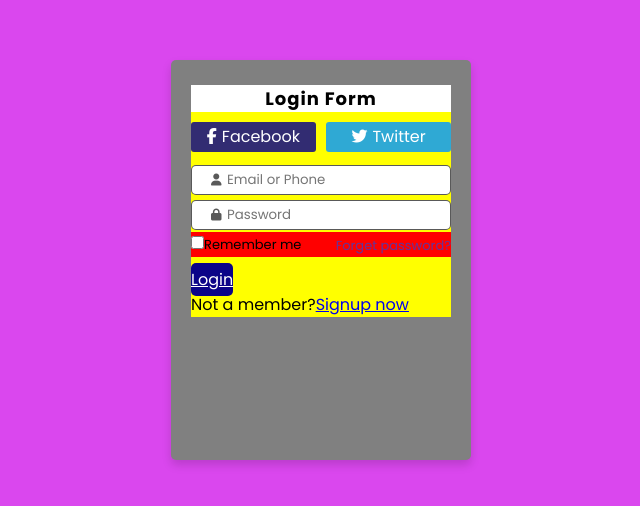
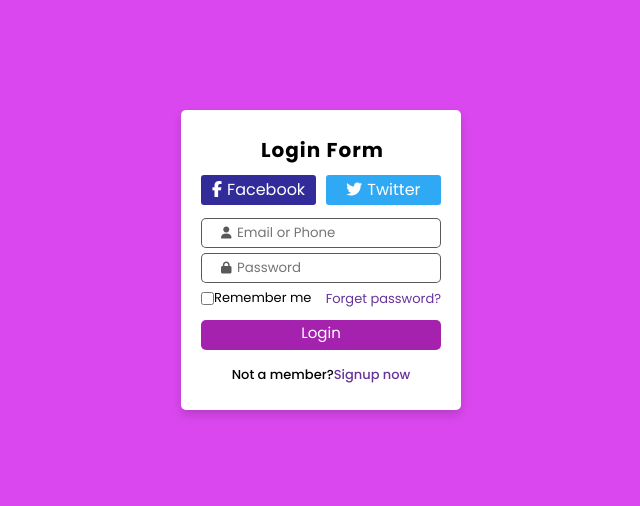
Before and after one commit to Ibra-him-elgharras/Template-27, a plain HTML site: page index.html in a window 1280 px wide. Shown: the part 140-646 px from the top of the page, without its empty margins (319-959 px from the left). Drawn offline with Linux system fonts and the light colour scheme.

Commit message:
finished

```diff
--- a/CSS/style.css
+++ b/CSS/style.css
@@ -17,24 +17,19 @@ body{
 }
 
 .container{
-    background: gray;
-    width: 300px;
-    height: 400px;
+    background: #ffffff;
+    width: 280px;
+    height: 300px;
     padding: 25px 20px;
     border-radius: 5px;
     box-shadow: 0 5px 10px rgba(0, 0, 0, 0.15);
 }
 
-.container form{
-    background: yellow;
-}
-
-.container form .title{
-    width: 100%;
-    font-size: 18px;
+.container form label{
+    position: relative;
+    left: 25%;
+    font-size: 20px;
     font-weight: 700;
-    text-align: center;
-    border: none;
     letter-spacing: 1px;
 }
 
@@ -99,10 +94,12 @@ body{
     border: 1px solid;
     margin-top: 3px;
     color: #000000a6;
+    outline: none;
 }
 
 .container form .email,.password {
     position: relative;
+
 }
 
 .container form .email i,
@@ -120,11 +117,15 @@ body{
     justify-content: space-between;
     width: 100%;
     margin: 5px 0 10px;
-    background: red;
 }
 
 .container form .confirm .left{
     font-size: 13px;
+}
+
+.container form .confirm .left input{
+    position: relative;
+    top: 3px;
 }
 
 .container form .confirm .right a{
@@ -133,14 +134,32 @@ body{
     color: #663399;
 }
 
-.container form .login a{
+.container form .login{
+    background: #a422ad;
     height: 30px;
     width: 100%;
-    margin: 10px 0;
+    border-radius: 5px;
+    border: none;
     text-align: center;
-    font-size: 16px;
-    padding: 5px 0;
-    border-radius: 5px;
-    color: white;
-    background: #0b0488;
+    margin-bottom: 15px;
 }
+
+.container form .login a{
+    color: #fff;
+    text-decoration: none;
+    font-size: 15px;
+    font-weight: 400;
+}
+
+.container form .sing{
+    display: flex;
+    justify-content: center;
+    font-size: 13px;
+    font-weight: 500;
+}
+
+.container form .sing a{
+    font-size: 13px;
+    text-decoration: none;
+    color: #663399;
+}
--- a/index.html
+++ b/index.html
@@ -15,8 +15,7 @@
     <div class="container">
 
         <form action="#">
-
-            <input type="text" value="Login Form" class="title">
+            <label for="#">Login Form</label>
 
             <div class="social">
 
```
